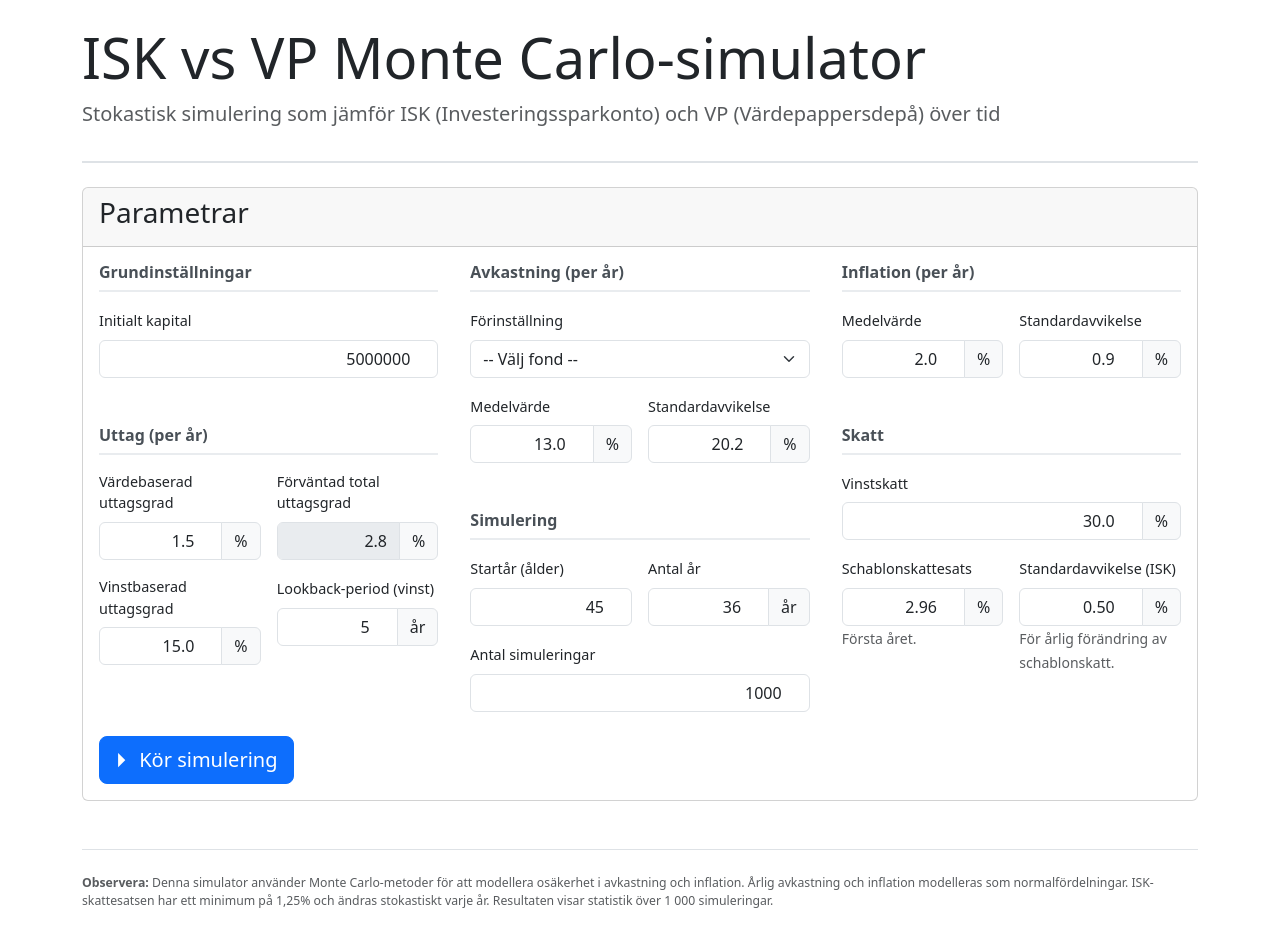
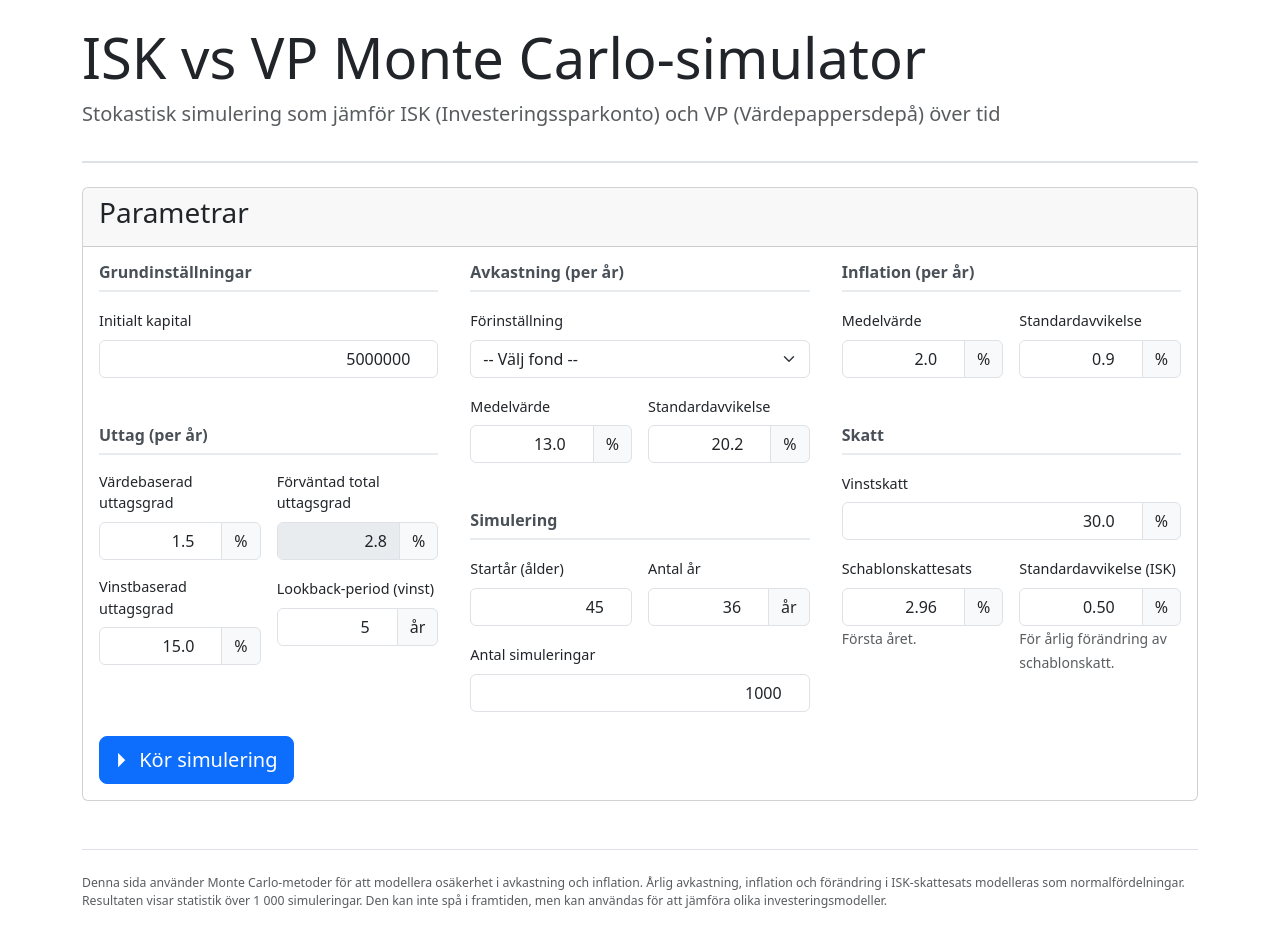
Before and after one commit to tommie/iskvsvp, a Vue app: page / in a window 1280 px wide. Built offline with nearby package versions, Linux system fonts and the light colour scheme.

Commit message:
Updates guide texts.

```diff
--- a/src/App.vue
+++ b/src/App.vue
@@ -132,11 +132,11 @@ watch(statistics, (newStats) => {
 
     <footer class="mt-5 pt-4 border-top text-muted">
       <p class="small">
-        <strong>Observera:</strong> Denna simulator använder Monte Carlo-metoder för att modellera
-        osäkerhet i avkastning och inflation. Årlig avkastning och inflation modelleras som
-        normalfördelningar. ISK-skattesatsen har ett minimum på 1,25% och ändras stokastiskt varje
-        år. Resultaten visar statistik över
-        {{ simulationCount.toLocaleString('sv-SE') }} simuleringar.
+        Denna sida använder Monte Carlo-metoder för att modellera osäkerhet i avkastning och
+        inflation. Årlig avkastning, inflation och förändring i ISK-skattesats modelleras som
+        normalfördelningar. Resultaten visar statistik över
+        {{ simulationCount.toLocaleString('sv-SE') }} simuleringar. Den kan inte spå i framtiden,
+        men kan användas för att jämföra olika investeringsmodeller.
       </p>
     </footer>
   </div>
--- a/src/components/SummaryStatistics.vue
+++ b/src/components/SummaryStatistics.vue
@@ -100,7 +100,8 @@ const hasResults = computed(() => statistics.value !== null)
 <template>
   <div v-if="hasResults">
     <p class="text-muted mb-3">
-      Statistik över alla simuleringar. Bästa värden i varje kolumn är markerade.
+      Statistik över alla simuleringar. Celler med bästa värdet för varje mått och percentil är
+      markerade med färg.
     </p>
     <div class="table-responsive">
       <table class="table table-bordered table-hover">
@@ -854,10 +855,6 @@ const hasResults = computed(() => statistics.value !== null)
         </tbody>
       </table>
     </div>
-    <p class="small text-muted mt-3">
-      <strong>Observera:</strong> Celler med bästa värdet för varje mått och percentil är markerade
-      med färg.
-    </p>
   </div>
 </template>
 
```
